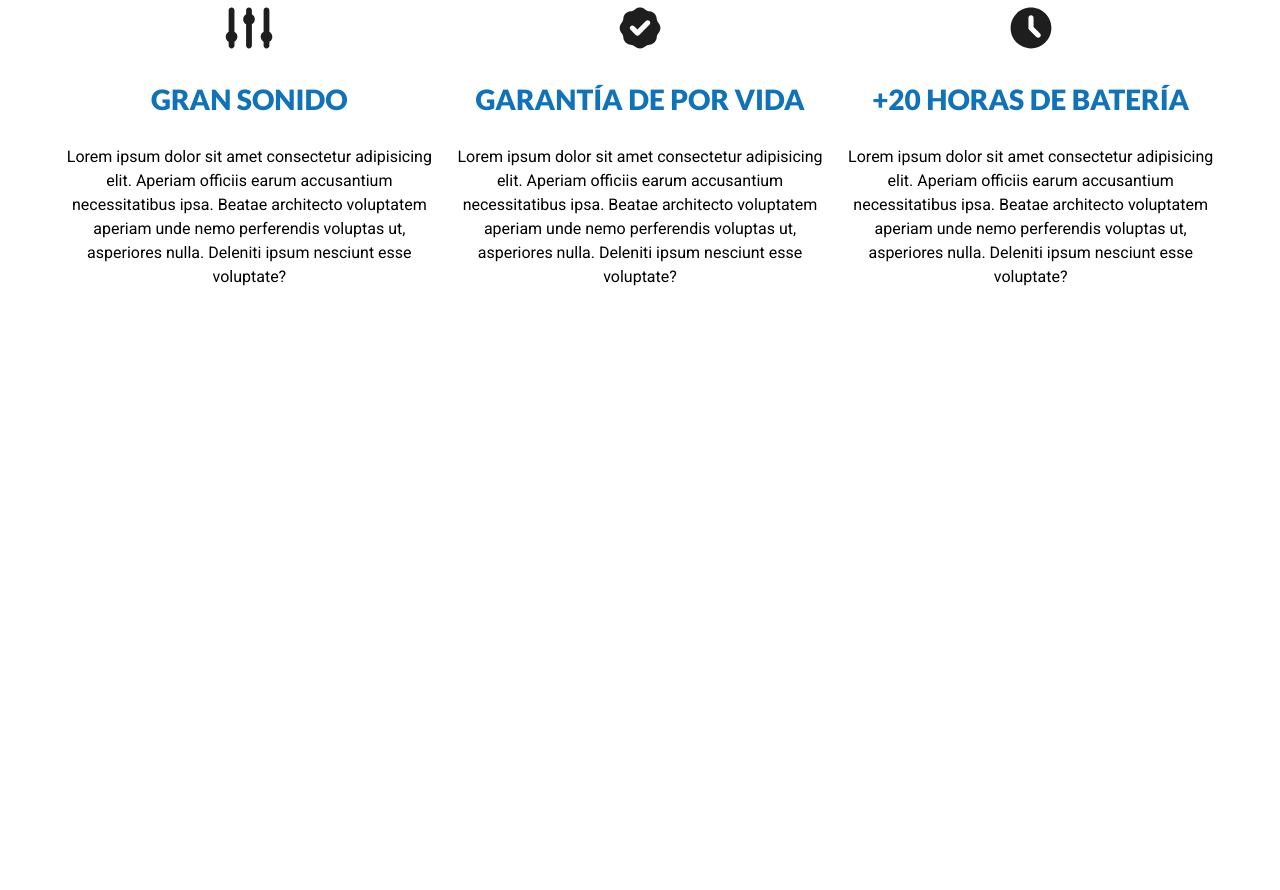
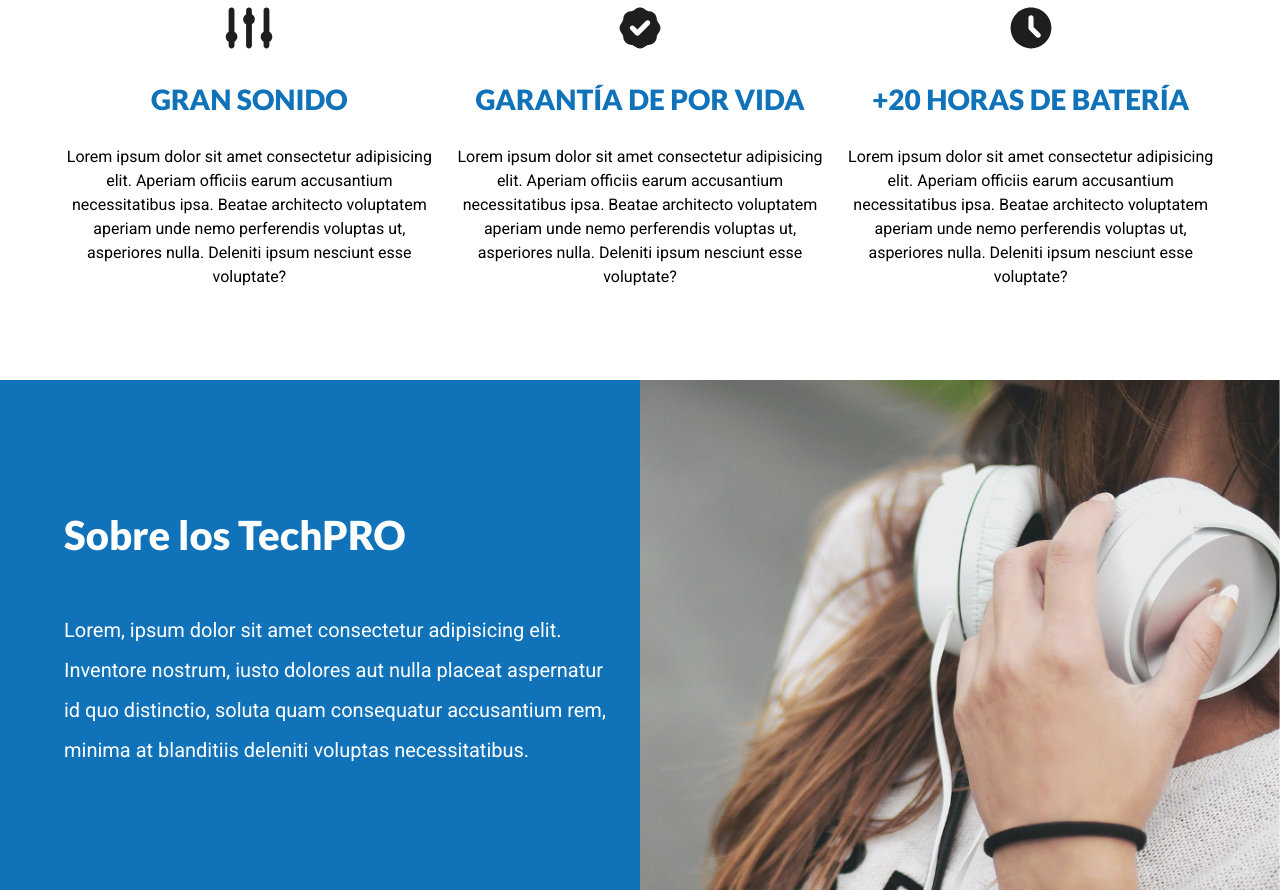
Before and after one commit to ChechiX/Web-Site-Audifonos, a plain HTML site: page index.html in a window 1280 px wide. Shown: the part 732-1622 px from the top of the page. Before the commit the page ends 1112 px from the top, so only its background shows below. Drawn offline with Linux system fonts and the light colour scheme.

Commit message:
TechPRO section added

```diff
--- a/css/styles.css
+++ b/css/styles.css
@@ -143,3 +143,57 @@ img {
   text-transform: uppercase;
   margin-top: calc( var(--separacion) / 2 );
 }
+
+/* Sobre TechPRO */
+
+.sobre-tech {
+  background-image: linear-gradient( to bottom, transparent 50%, var(--primario) 0% ), url(../img/imagen-mujer.jpg);
+  background-position: right;
+  background-repeat: repeat, no-repeat;
+  background-size: 100%, 110rem;
+}
+@media (width >= 768px) {
+  .sobre-tech {
+    background-image: linear-gradient( to left, transparent 50%, var(--primario) 0% ), url(../img/imagen-mujer.jpg);
+    background-repeat: repeat, no-repeat;
+  }
+}
+@media (width >= 1600px) {
+  .sobre-tech {
+    background-size: 100%, 210rem;
+  }
+}
+.sobre-tech-grid {
+  display: grid;
+  grid-template-rows: repeat(2, 40rem);
+  row-gap: var(--separacion);
+}
+@media (width >= 768px) {
+  .sobre-tech-grid {
+    grid-template-rows: unset;
+    row-gap: unset;
+    grid-template-columns: repeat(2, 1fr);
+    column-gap: 4rem;
+    padding: calc( var(--separacion) * 2 ) 0;
+  }
+}
+.texto-sobre-tech {
+  grid-row: 2 / 3;
+  color: var(--blanco);
+  display: flex;
+  flex-direction: column;
+  justify-content: space-around;
+  padding-bottom: var(--separacion);
+}
+@media (width >= 768px) {
+  .texto-sobre-tech {
+    padding-bottom: 0;
+  }
+}
+.texto-sobre-tech h2 {
+  font-size: 4rem;
+}
+.texto-sobre-tech p {
+  font-size: 2rem;
+  line-height: 2;
+}
--- a/index.html
+++ b/index.html
@@ -69,5 +69,15 @@
       </div>
     </div>
   </section>
+  <section class="sobre-tech">
+    <div class="contenedor sobre-tech-grid">
+      <div class="texto-sobre-tech">
+        <h2>Sobre los <span>TechPRO</span></h2>
+        <p>
+          Lorem, ipsum dolor sit amet consectetur adipisicing elit. Inventore nostrum, iusto dolores aut nulla placeat aspernatur id quo distinctio, soluta quam consequatur accusantium rem, minima at blanditiis deleniti voluptas necessitatibus.
+        </p>
+      </div>
+    </div>
+  </section>
 </body>
 </html>
```
